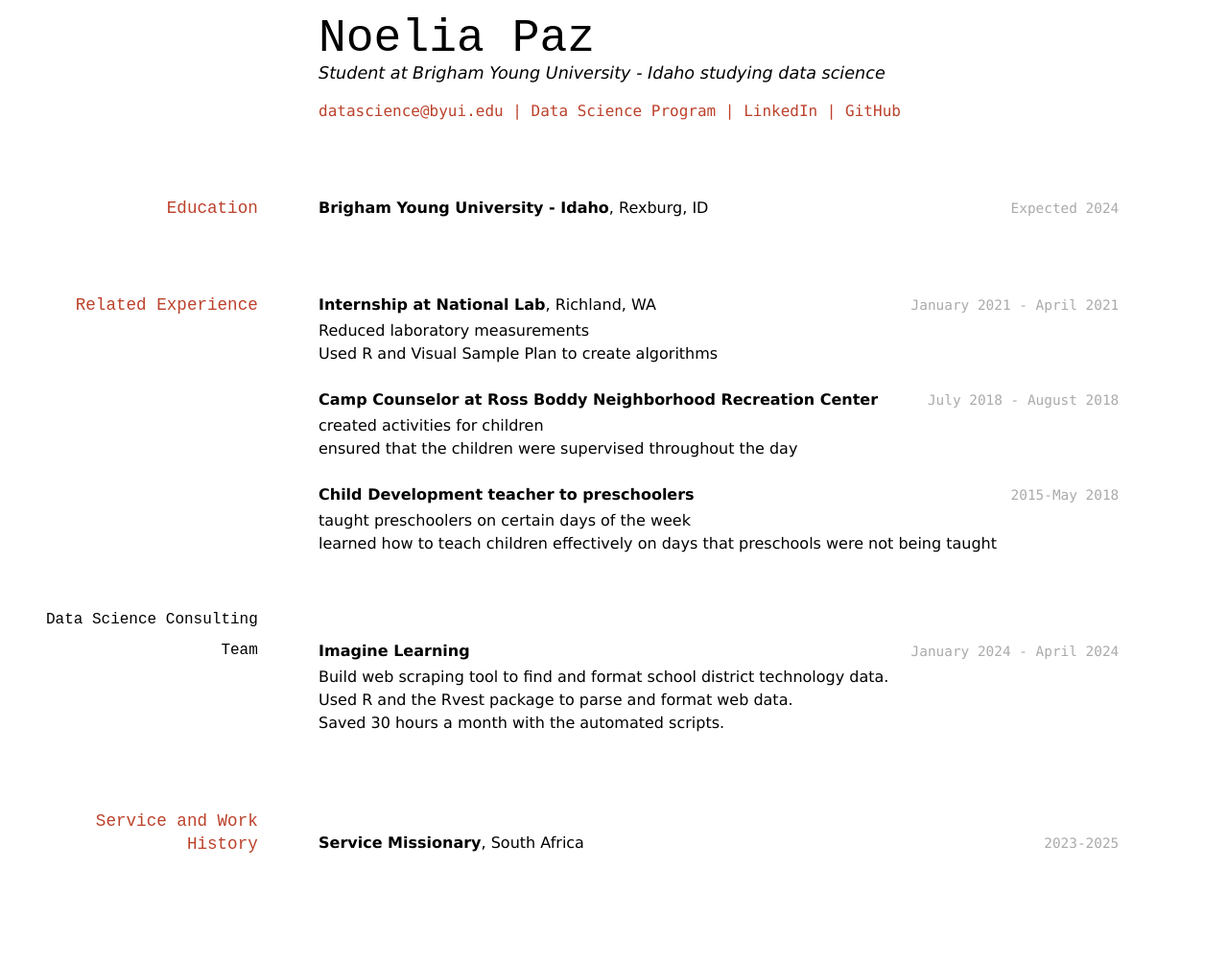
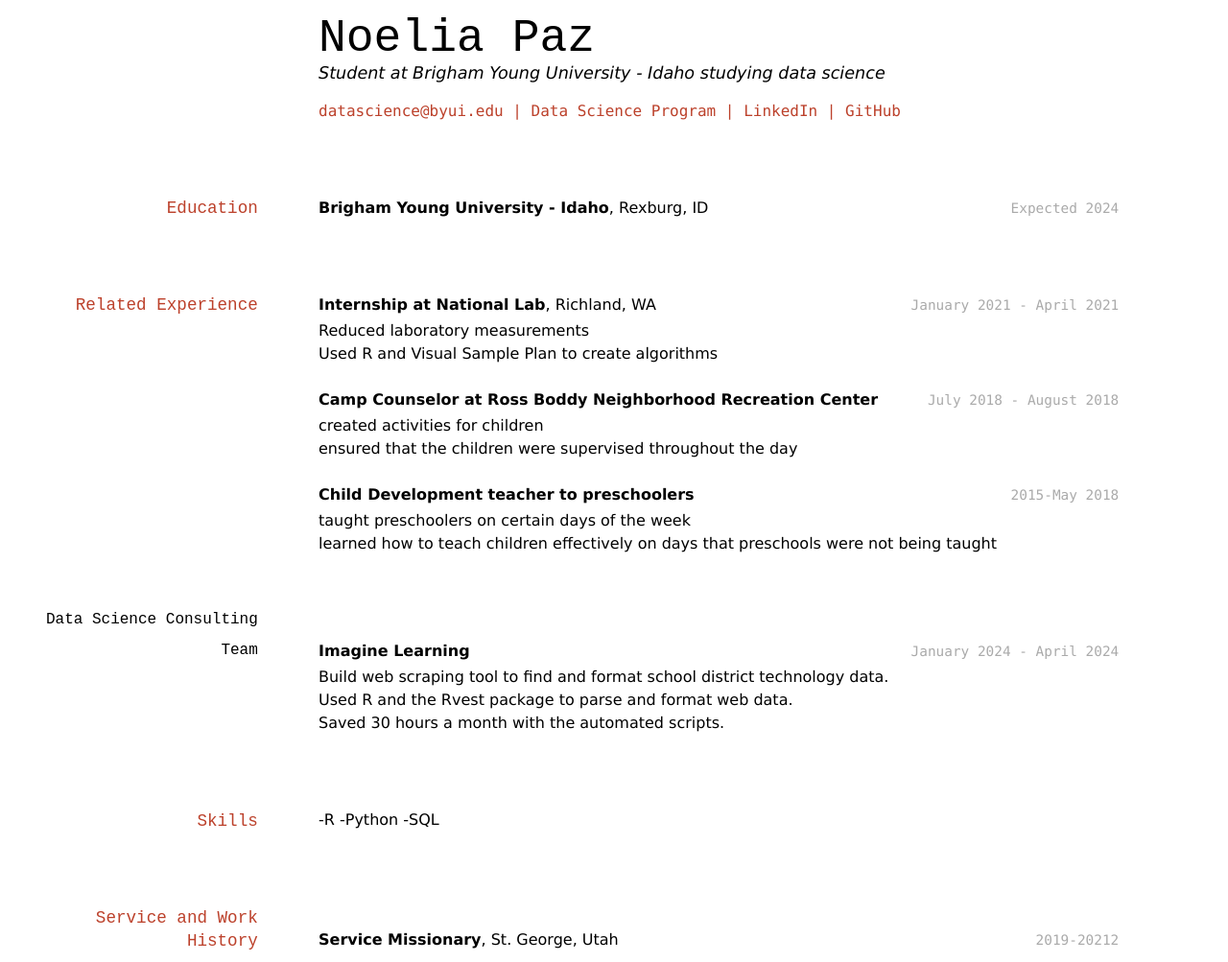
Before and after one commit to byuids-resumes/paz_resume, a Jekyll site: the page built from docs/index.md, in a window 1280 px wide. Shown: the whole page at 96% size. Built offline with Jekyll 4.4.1, drawn with Linux system fonts in a browser that asks for light colours; before the commit the page ends 902 px from its top, so only the background shows below that.

Commit message:
changes_2

```diff
--- a/docs/index.md
+++ b/docs/index.md
@@ -46,10 +46,16 @@ __Imagine Learning__
 - Used R and the Rvest package to parse and format web data.
 - Saved 30 hours a month with the automated scripts.
 
+## Skills
+-R
+-Python
+-SQL
+
+
 ## Service and Work History
 
-`2023-2025`
-__Service Missionary__, South Africa
+`2019-20212`
+__Service Missionary__, St. George, Utah
 
 
 
```
